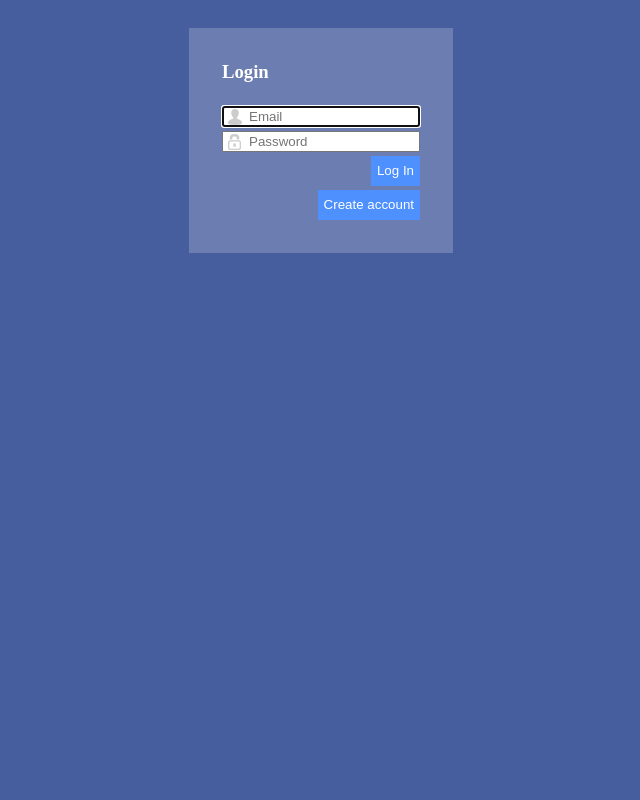
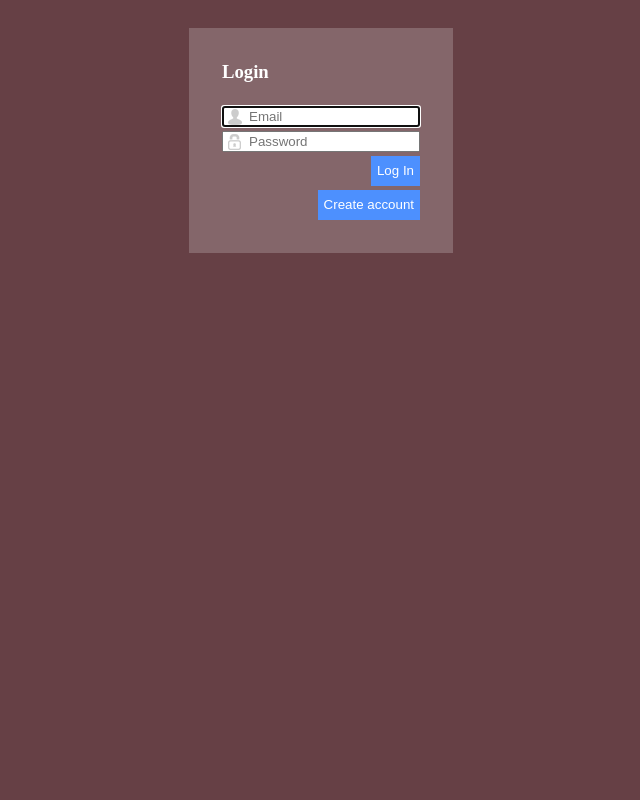
Before and after one commit to taron-hamb/training2, a PHP site: page / in a window 1280 px wide. Shown: the whole page, without its empty margins (319-959 px from the left). Run offline with PHP 8.4, Linux system fonts and the light colour scheme; some libraries are stand-ins or nearby versions.

Commit message:
change bg color2

```diff
--- a/resource/css/style.css
+++ b/resource/css/style.css
@@ -1,5 +1,5 @@
 body{
-    background-color: #465d9e;
+    background-color: #664045;
     color:#fff;
 }
 .general_box{
```
